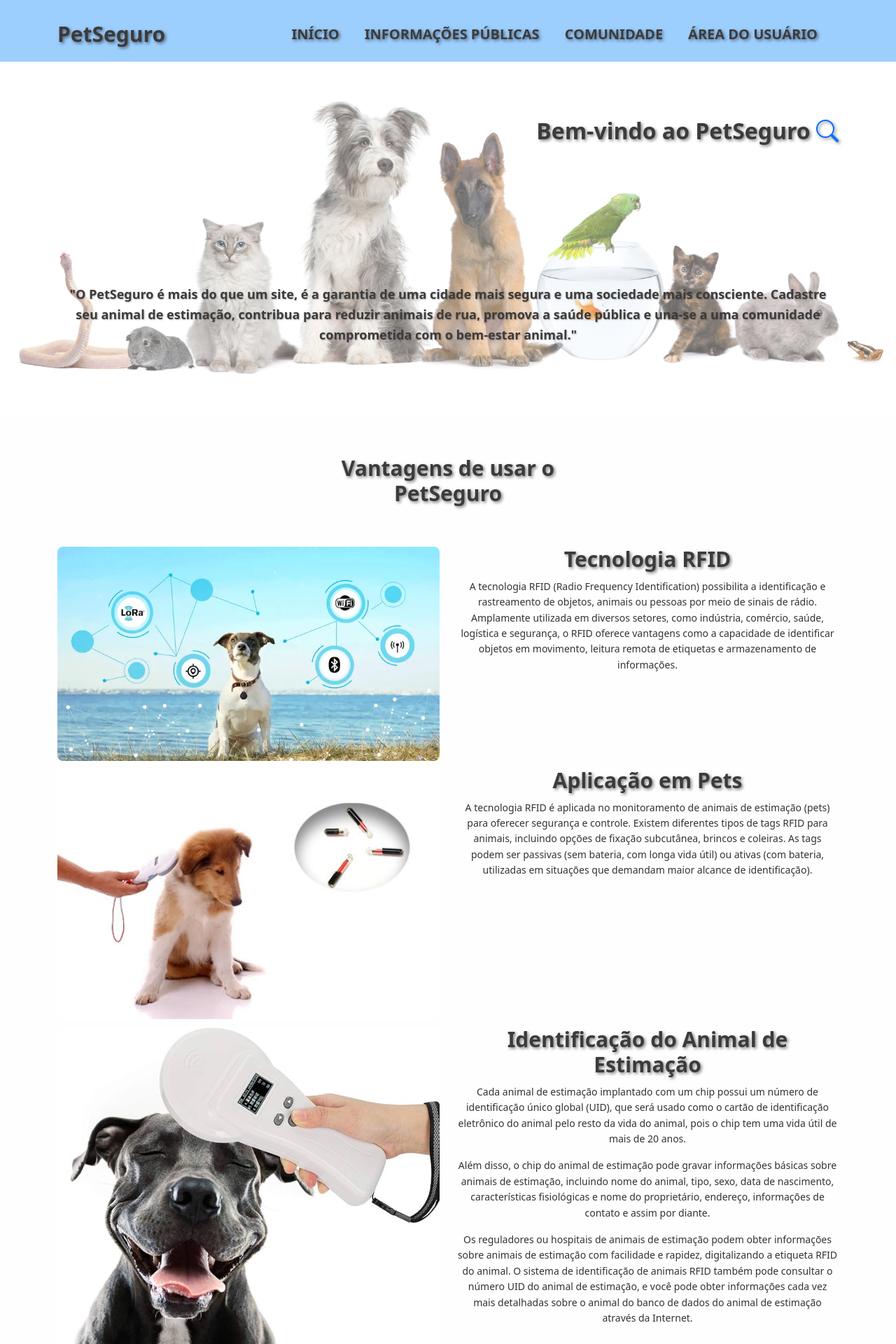
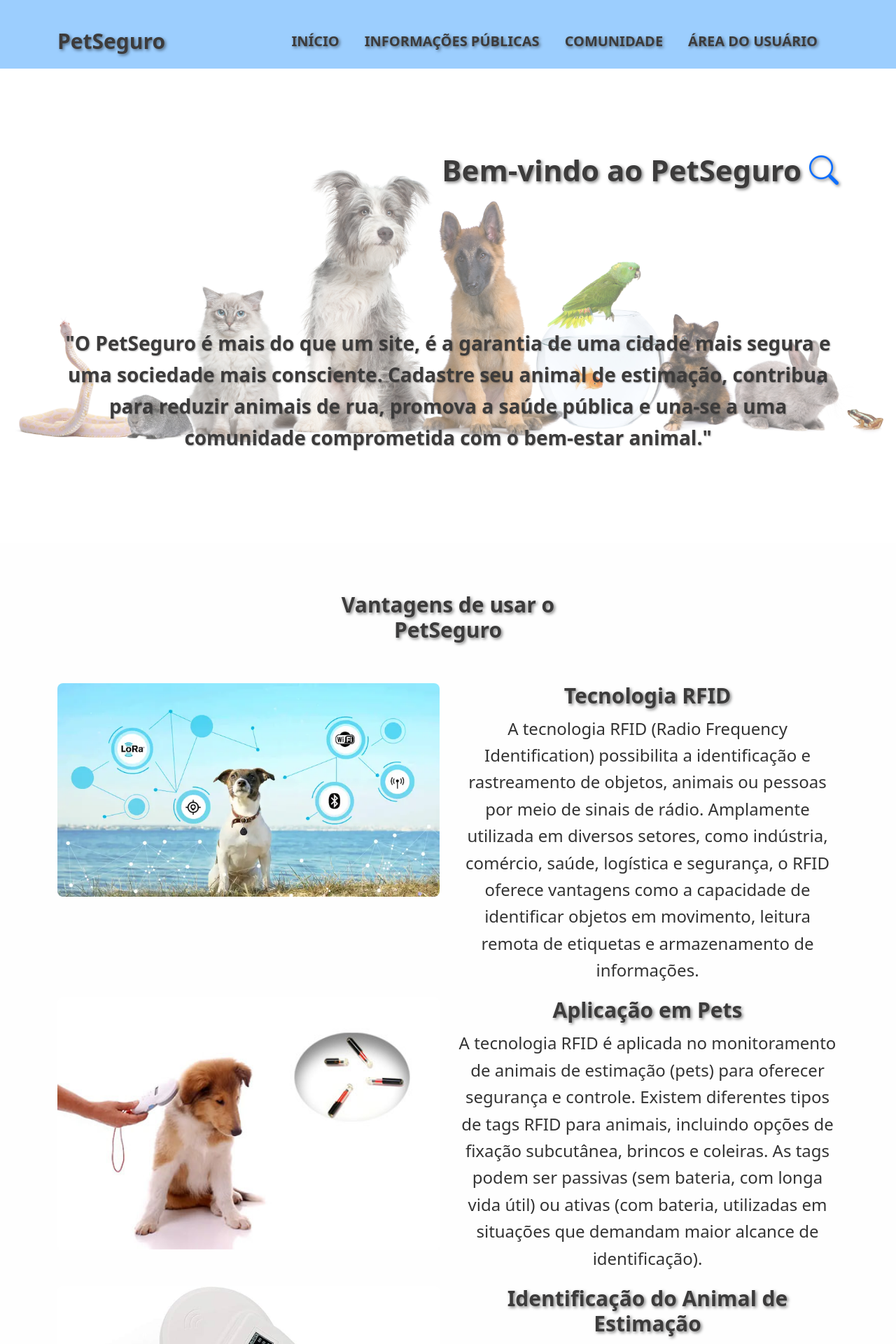
Before and after one commit to TiagoKblo/PI3-CidadesInteligentes-PetSeguro, a PHP site: page /app/index.html in a window 1280 px wide. Shown: the top 1920 px of the page at 70% size. Run offline with PHP 8.4, Linux system fonts and the light colour scheme.

Commit message:
arrumando css

```diff
--- a/app/styles.css
+++ b/app/styles.css
@@ -9,22 +9,26 @@ body {
 
 /* Estilo para a Seção Principal */
 .main-section {
-    padding: 30px 0; /* Redução do preenchimento */
+    padding: 50px 0; /* Redução do preenchimento */
+    margin-bottom: 10px;
 }
-
+.content {
+    margin-bottom: 60px; /* Altura do rodapé */
+    }
 /* Estilo para as Imagens dentro das Rows */
 .row img {
     width: 100%;
     height: auto;
     border-radius: 8px; /* Adapte conforme necessário */
-    margin-bottom: 10px; /* Redução da margem inferior */
+    margin-bottom: 20px; /* Redução da margem inferior */
 }
 
 /* Estilo para os Parágrafos dentro das Rows */
 .row p {
-    font-size: 14px;
+    font-size: 24px;
     line-height: 1.6;
     color: #333;
+    margin-bottom: 20px; /* Redução da margem inferior */
 }
 
 /* Estilo para os Títulos H2 */
@@ -104,8 +108,8 @@ h2 {
     background-position: center;
     background-repeat: no-repeat;
     background-attachment: fixed;
-    min-height: 300px; /* Redução da altura da seção */
-    padding: 50px 0; /* Redução do espaçamento interno superior e inferior */
+    min-height: 600px; /* Redução da altura da seção */
+    padding: 80px 0; /* Redução do espaçamento interno superior e inferior */
     z-index: 1;
     color: #000000;
     text-align: center;
@@ -125,7 +129,7 @@ h2 {
 /* Estilos para o texto na seção */
 .banner-section h1 {
     color: #3c3b3b;
-    font-size: 32px; /* Redução do tamanho da fonte */
+    font-size: 42px; /* Redução do tamanho da fonte */
     margin-top: 20px; /* Redução da margem superior */
     text-align: right;
     font-weight: bold;
@@ -135,7 +139,7 @@ h2 {
 .banner-section p {
     color: #3c3b3b;
     text-align: center;
-    font-size: 18px; /* Redução do tamanho da fonte */
+    font-size: 28px; /* Redução do tamanho da fonte */
     font-weight: bold;
     text-shadow: 1px 1px 2px rgba(0, 0, 0, 0.3);
     margin-top: 200px; /* Redução do espaço superior */
@@ -143,9 +147,10 @@ h2 {
 
 /* Estilos para o conteúdo principal */
 .container {
-    margin-top: 10px; /* Redução do espaçamento superior */
+    margin-top: 20px; /* Redução do espaçamento superior */
     text-align: center;
     color: white;
+
 }
 
 /* Estilos para a seção principal */
@@ -155,7 +160,7 @@ h2 {
 }
 
 .main-section h2 {
-    font-size: 36px; /* Redução do tamanho da fonte do título */
+    font-size: 46px; /* Redução do tamanho da fonte do título */
     margin-bottom: 20px; /* Redução do espaçamento inferior do título */
 }
 
@@ -256,6 +261,7 @@ footer {
     padding: 10px;
     bottom: 0;
     width: 100%;
+    position: relative;
 }
 .custom-link {
     color: #3c3b3b; /* Cor dos links */
@@ -851,7 +857,8 @@ form button:hover {
 .dashboard-section {
     background-color: rgba(255, 255, 255, 0.8);
     padding: 20px 0; /* Aumento do espaçamento interno para melhorar a legibilidade */
-
+    height: 100vh;
+    display: fixed;
     /* Adição de margens para garantir um espaçamento apropriado */
     margin-top: 20px;
     margin-bottom: 20px;
@@ -894,6 +901,8 @@ form button:hover {
 .gerenciar-usuarios-section {
     background-color: rgba(255, 255, 255, 0.8);
     padding: 5px 0;
+    height: 100vh;
+    display: fixed;
 }
 
 .gerenciar-usuarios-icon {
```
